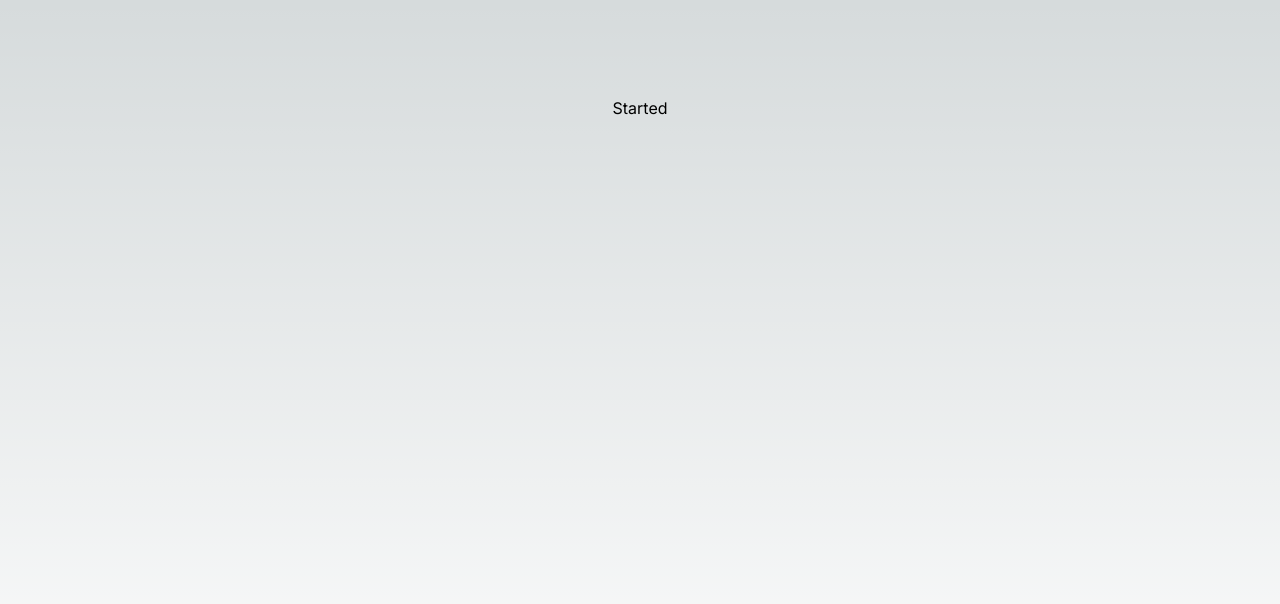
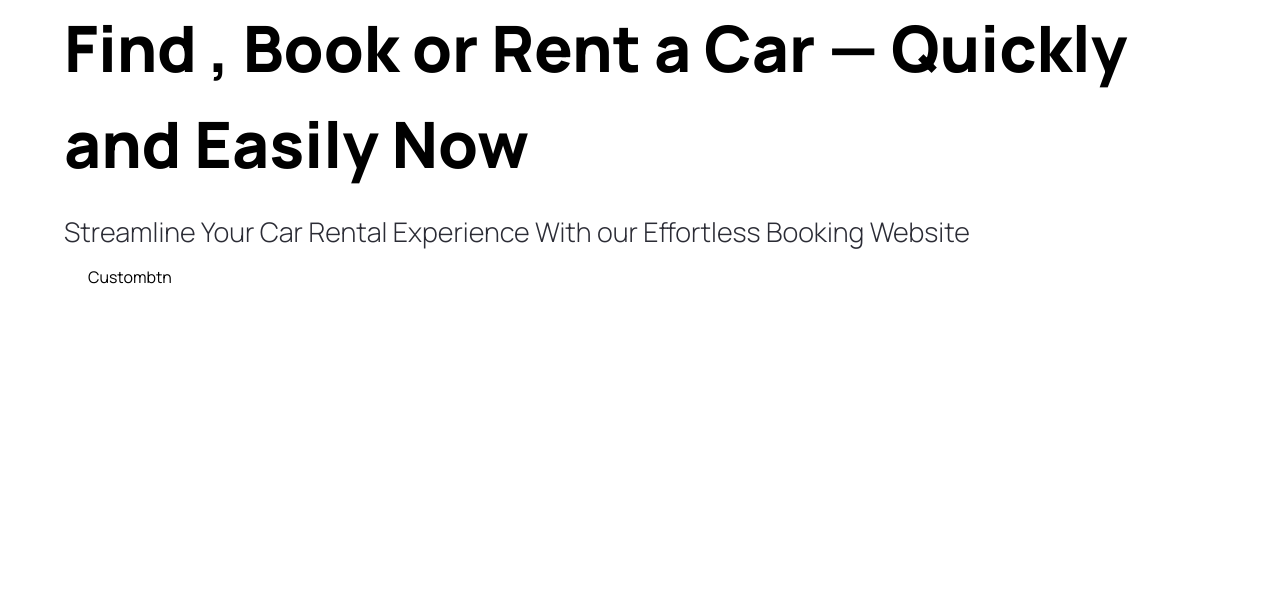
Before and after one commit to shahnoorgit/whats-ai, a Next.js app: page / in a window 1280 px wide. Shown: the top 604 px of the page. Built offline with nearby package versions, Linux system fonts and the light colour scheme.

Commit message:
Hero Layout Done

```diff
--- /dev/null
+++ b/Components/Custombtn.tsx
@@ -0,0 +1,16 @@
+import Image from "next/image";
+
+const Custombtn = () => {
+  return (
+    <button
+      disabled={false}
+      type={"button"}
+      className={`custom-btn`}
+      onClick={() => {}}
+    >
+      Custombtn
+    </button>
+  );
+};
+
+export default Custombtn;
--- /dev/null
+++ b/Components/Hero.tsx
@@ -0,0 +1,22 @@
+"use client";
+import Custombtn from "./Custombtn";
+
+const Hero = () => {
+  return (
+    <div className=" hero">
+      <div className=" flex-1 pt-36 padding-x">
+        <h1 className="hero__title">
+          Find , Book or Rent a Car — Quickly and Easily Now
+        </h1>
+        <p className=" hero__subtitle">
+          {" "}
+          Streamline Your Car Rental Experience With our Effortless Booking
+          Website{" "}
+        </p>
+        <Custombtn />
+      </div>
+    </div>
+  );
+};
+
+export default Hero;
--- a/app/globals.css
+++ b/app/globals.css
@@ -1,33 +1,219 @@
+@import url("https://fonts.googleapis.com/css2?family=Manrope:wght@200;300;400;500;600;700;800&display=swap");
+
 @tailwind base;
 @tailwind components;
 @tailwind utilities;
 
-:root {
-  --foreground-rgb: 0, 0, 0;
-  --background-start-rgb: 214, 219, 220;
-  --background-end-rgb: 255, 255, 255;
+* {
+  margin: 0;
+  padding: 0;
+  box-sizing: border-box;
+  font-family: "Manrope", sans-serif;
 }
 
-@media (prefers-color-scheme: dark) {
-  :root {
-    --foreground-rgb: 255, 255, 255;
-    --background-start-rgb: 0, 0, 0;
-    --background-end-rgb: 0, 0, 0;
-  }
+/* START: General styles */
+.max-width {
+  @apply max-w-[1440px] mx-auto;
 }
 
-body {
-  color: rgb(var(--foreground-rgb));
-  background: linear-gradient(
-      to bottom,
-      transparent,
-      rgb(var(--background-end-rgb))
-    )
-    rgb(var(--background-start-rgb));
+.padding-x {
+  @apply sm:px-16 px-6;
 }
 
-@layer utilities {
-  .text-balance {
-    text-wrap: balance;
-  }
+.padding-y {
+  @apply py-4;
 }
+
+.flex-center {
+  @apply flex items-center justify-center;
+}
+
+.flex-between {
+  @apply flex justify-between items-center;
+}
+
+.custom-btn {
+  @apply flex flex-row relative justify-center items-center py-3 px-6 outline-none;
+}
+/* END: General styles */
+
+/* START: Hero styles */
+.hero {
+  @apply flex xl:flex-row flex-col gap-5 relative z-0 max-w-[1440px] mx-auto;
+}
+
+.hero__title {
+  @apply 2xl:text-[72px] sm:text-[64px] text-[50px] font-extrabold;
+}
+
+.hero__subtitle {
+  @apply text-[27px] text-black-100 font-light mt-5;
+}
+
+.hero__image-container {
+  @apply xl:flex-[1.5] flex justify-end items-end w-full xl:h-screen;
+}
+
+.hero__image {
+  @apply relative xl:w-full w-[90%] xl:h-full h-[590px] z-0;
+}
+
+.hero__image-overlay {
+  @apply absolute xl:-top-24 xl:-right-1/2 -right-1/4 bg-hero-bg bg-repeat-round -z-10 w-full xl:h-screen h-[590px] overflow-hidden;
+}
+/* END: Hero styles */
+
+/* START: Home styles */
+
+.home__text-container {
+  @apply flex flex-col items-start justify-start gap-y-2.5 text-black-100;
+}
+
+.home__filters {
+  @apply mt-12 w-full flex-between items-center flex-wrap gap-5;
+}
+
+.home__filter-container {
+  @apply flex justify-start flex-wrap items-center gap-2;
+}
+
+.home__cars-wrapper {
+  @apply grid 2xl:grid-cols-4 xl:grid-cols-3 md:grid-cols-2 grid-cols-1 w-full gap-8 pt-14;
+}
+
+.home__error-container {
+  @apply mt-16 flex justify-center items-center flex-col gap-2;
+}
+/* END: Home styles */
+
+/* START: Car Card styles */
+.car-card {
+  @apply flex flex-col p-6 justify-center items-start text-black-100 bg-primary-blue-100 hover:bg-white hover:shadow-md rounded-3xl;
+}
+
+.car-card__content {
+  @apply w-full flex justify-between items-start gap-2;
+}
+
+.car-card__content-title {
+  @apply text-[22px] leading-[26px] font-bold capitalize;
+}
+
+.car-card__price {
+  @apply flex mt-6 text-[32px] leading-[38px] font-extrabold;
+}
+
+.car-card__price-dollar {
+  @apply self-start text-[14px] leading-[17px] font-semibold;
+}
+
+.car-card__price-day {
+  @apply self-end text-[14px] leading-[17px] font-medium;
+}
+
+.car-card__image {
+  @apply relative w-full h-40 my-3 object-contain;
+}
+
+.car-card__icon-container {
+  @apply flex group-hover:invisible w-full justify-between text-grey;
+}
+
+.car-card__icon {
+  @apply flex flex-col justify-center items-center gap-2;
+}
+
+.car-card__icon-text {
+  @apply text-[14px] leading-[17px];
+}
+
+.car-card__btn-container {
+  @apply hidden group-hover:flex absolute bottom-0 w-full z-10;
+}
+/* END: Car Card styles */
+
+/* START: Car Details styles */
+.car-details__dialog-panel {
+  @apply relative w-full max-w-lg max-h-[90vh] overflow-y-auto transform rounded-2xl bg-white p-6 text-left shadow-xl transition-all flex flex-col gap-5;
+}
+
+.car-details__close-btn {
+  @apply absolute top-2 right-2 z-10 w-fit p-2 bg-primary-blue-100 rounded-full;
+}
+
+.car-details__main-image {
+  @apply relative w-full h-40 bg-pattern bg-cover bg-center rounded-lg;
+}
+/* END: Car Details styles */
+
+/* START: Custom Filter styles */
+.custom-filter__btn {
+  @apply relative w-full min-w-[127px] flex justify-between items-center cursor-default rounded-lg bg-white py-2 px-3 text-left shadow-md sm:text-sm border;
+}
+
+.custom-filter__options {
+  @apply absolute mt-1 max-h-60 w-full overflow-auto rounded-md bg-white py-1 text-base shadow-lg ring-1 ring-black ring-opacity-5 focus:outline-none sm:text-sm;
+}
+/* END: Custom Filter styles */
+
+/* START: Footer styles */
+.footer {
+  @apply flex flex-col text-black-100  mt-5 border-t border-gray-100;
+}
+
+.footer__links-container {
+  @apply flex max-md:flex-col flex-wrap justify-between gap-5 sm:px-16 px-6 py-10;
+}
+
+.footer__rights {
+  @apply flex flex-col justify-start items-start gap-6;
+}
+
+.footer__links {
+  @apply flex-1 w-full flex md:justify-end flex-wrap max-md:mt-10 gap-20;
+}
+
+.footer__link {
+  @apply flex flex-col gap-6 text-base min-w-[170px];
+}
+
+.footer__copyrights {
+  @apply flex justify-between items-center flex-wrap mt-10 border-t border-gray-100 sm:px-16 px-6 py-10;
+}
+
+.footer__copyrights-link {
+  @apply flex-1 flex sm:justify-end justify-center max-sm:mt-4 gap-10;
+}
+/* END: Footer styles */
+
+/* START: searchbar styles */
+.searchbar {
+  @apply flex items-center justify-start max-sm:flex-col w-full relative max-sm:gap-4 max-w-3xl;
+}
+
+.searchbar__item {
+  @apply flex-1 max-sm:w-full flex justify-start items-center relative;
+}
+
+.searchbar__input {
+  @apply w-full h-[48px] pl-12 p-4 bg-light-white rounded-r-full max-sm:rounded-full outline-none cursor-pointer text-sm;
+}
+/* END: searchbar styles */
+
+/* START: search manufacturer styles */
+.search-manufacturer {
+  @apply flex-1 max-sm:w-full flex justify-start items-center;
+}
+
+.search-manufacturer__input {
+  @apply w-full h-[48px] pl-12 p-4 rounded-l-full max-sm:rounded-full bg-light-white outline-none cursor-pointer text-sm;
+}
+
+.search-manufacturer__options {
+  @apply absolute mt-1 max-h-60 w-full overflow-auto rounded-md bg-white py-1 text-base shadow-lg ring-1 ring-black ring-opacity-5 focus:outline-none sm:text-sm;
+}
+
+.search-manufacturer__option {
+  @apply cursor-default select-none py-2 pl-10 pr-4;
+}
+/* END: search manufacturer styles */
--- a/app/page.tsx
+++ b/app/page.tsx
@@ -1,9 +1,10 @@
+import Hero from "@/Components/Hero";
 import Image from "next/image";
 
 export default function Home() {
   return (
-    <main className="flex min-h-screen flex-col items-center justify-between p-24">
-      Started
+    <main className=" overflow-hidden ">
+      <Hero />
     </main>
   );
 }
--- a/tailwind.config.ts
+++ b/tailwind.config.ts
@@ -1,20 +1,34 @@
-import type { Config } from "tailwindcss";
-
-const config: Config = {
+/** @type {import('tailwindcss').Config} */
+module.exports = {
   content: [
     "./pages/**/*.{js,ts,jsx,tsx,mdx}",
     "./components/**/*.{js,ts,jsx,tsx,mdx}",
     "./app/**/*.{js,ts,jsx,tsx,mdx}",
   ],
+  mode: "jit",
   theme: {
     extend: {
+      fontFamily: {
+        inter: ["Inter", "sans-serif"],
+      },
+      colors: {
+        "black-100": "#2B2C35",
+        "primary-blue": {
+          DEFAULT: "#2B59FF",
+          100: "#F5F8FF",
+        },
+        "secondary-orange": "#f79761",
+        "light-white": {
+          DEFAULT: "rgba(59,60,152,0.03)",
+          100: "rgba(59,60,152,0.02)",
+        },
+        grey: "#747A88",
+      },
       backgroundImage: {
-        "gradient-radial": "radial-gradient(var(--tw-gradient-stops))",
-        "gradient-conic":
-          "conic-gradient(from 180deg at 50% 50%, var(--tw-gradient-stops))",
+        pattern: "url('/pattern.png')",
+        "hero-bg": "url('/hero-bg.png')",
       },
     },
   },
   plugins: [],
 };
-export default config;
```
